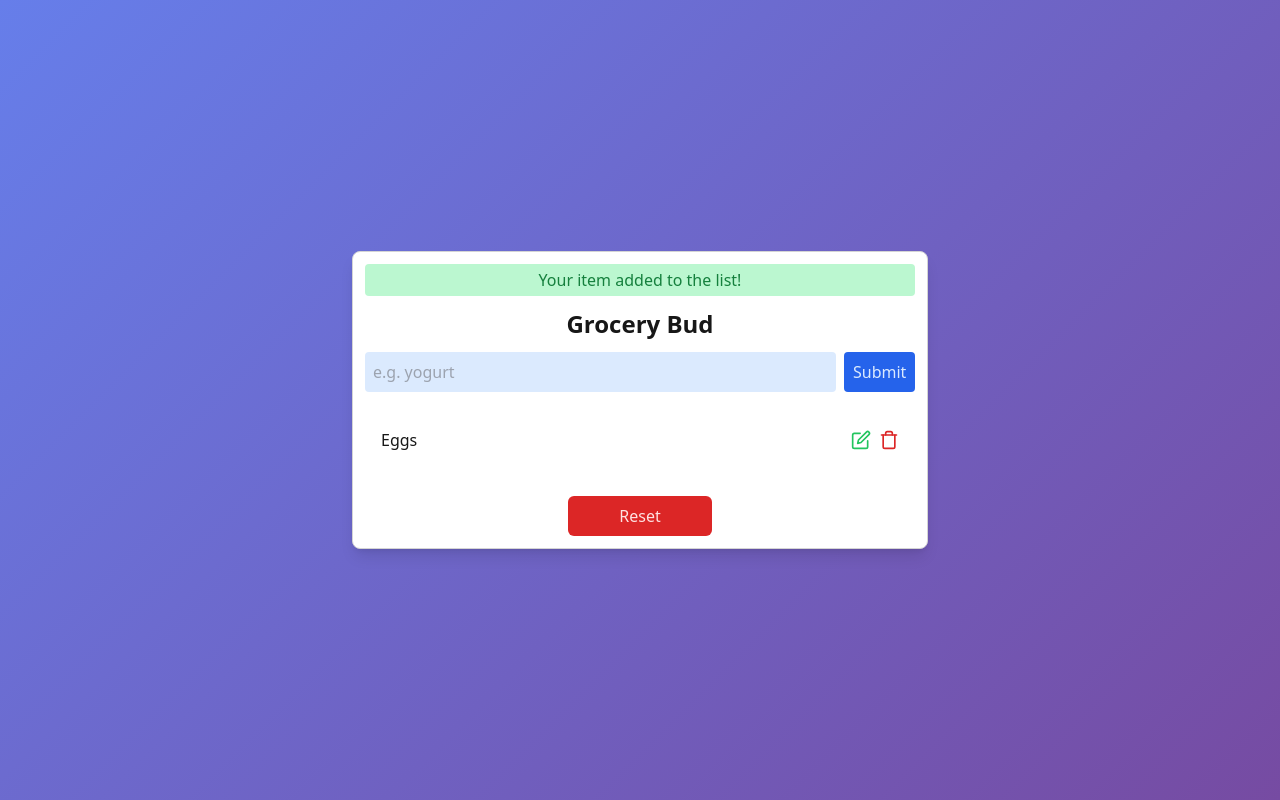
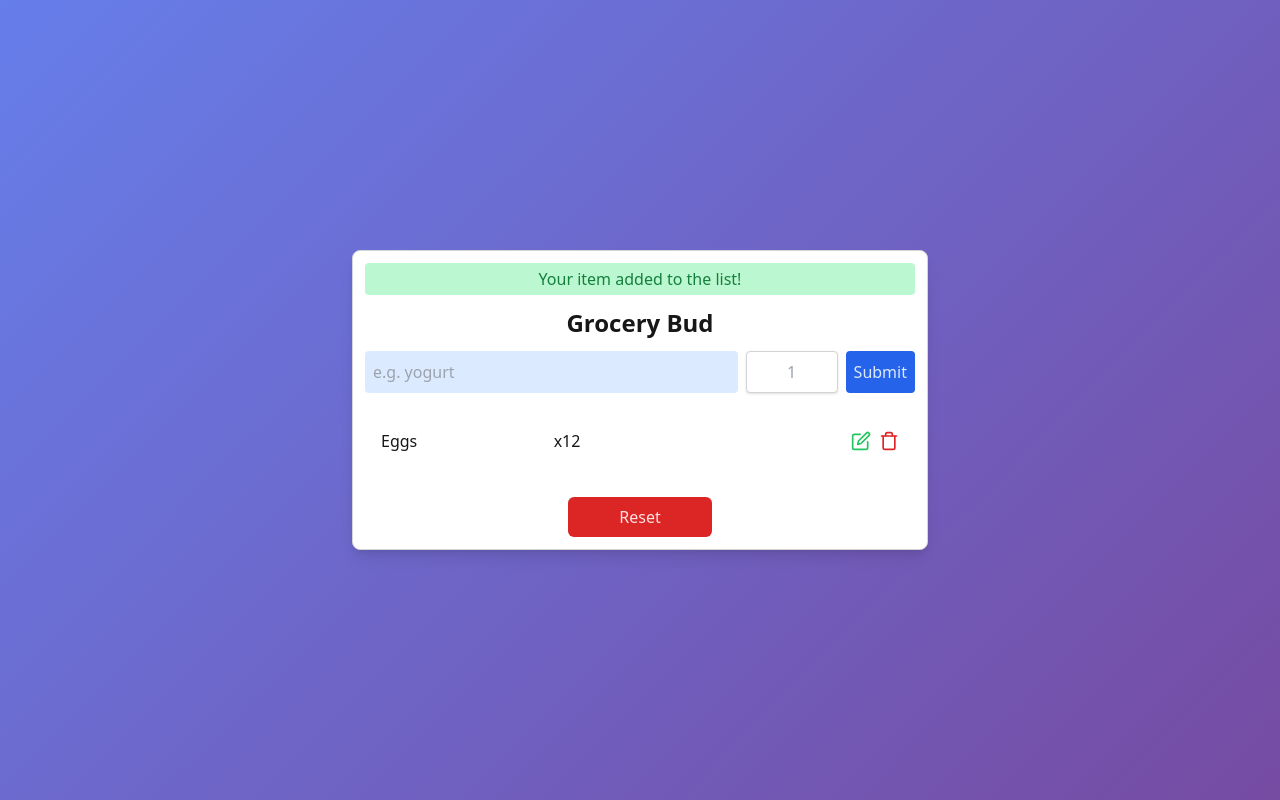
Before and after one commit to oknerdem/grocery-list, a Next.js app: page / in a window 1280 px wide. Built offline with nearby package versions, Linux system fonts and the light colour scheme.

Commit message:
piece input added

```diff
--- a/components/main.tsx
+++ b/components/main.tsx
@@ -23,6 +23,14 @@ const Main = () => {
             className="bg-blue-100 p-2 rounded w-full focus:outline-none"
             placeholder="e.g. yogurt"
           />
+          <input
+            type="number"
+            className="w-fit rounded bg-white shadow border border-zinc-300 p-2 focus:outline-none text-center focus:placeholder:opacity-0"
+            min={1}
+            max={100}
+            placeholder="1"
+            title="default value is 1"
+          />
           <button
             type="submit"
             className="bg-blue-600 text-blue-100 p-2 rounded w-20 hover:opacity-80 duration-150"
@@ -30,9 +38,15 @@ const Main = () => {
             Submit
           </button>
         </form>
-        <div className="flex justify-between mt-6 px-4">
+        <div className="grid grid-cols-3 mt-6 px-4">
           <span>Eggs</span>
-          <div className="flex gap-2">
+          <span
+            className="99999999999999999999*
+          "
+          >
+            x12
+          </span>
+          <div className="flex gap-2 justify-end">
             <button className="text-xl text-green-500 hover:opacity-60 duration-150">
               <FiEdit />
             </button>
--- a/styles/globals.css
+++ b/styles/globals.css
@@ -1,6 +1,14 @@
 @tailwind base;
 @tailwind components;
 @tailwind utilities;
+
+@layer base {
+  input[type='number']::-webkit-inner-spin-button,
+  input[type='number']::-webkit-outer-spin-button {
+    -webkit-appearance: none;
+    margin: 0;
+  }
+}
 
 html,
 body {
```
